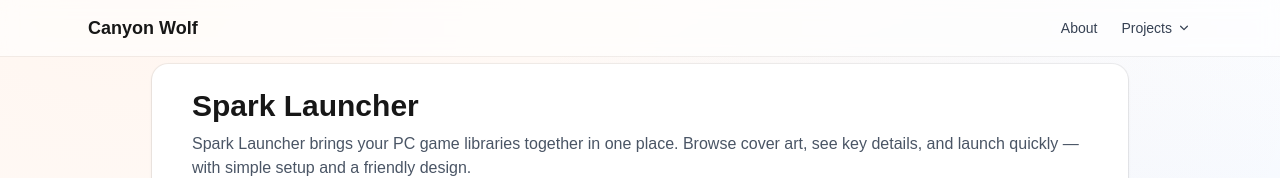
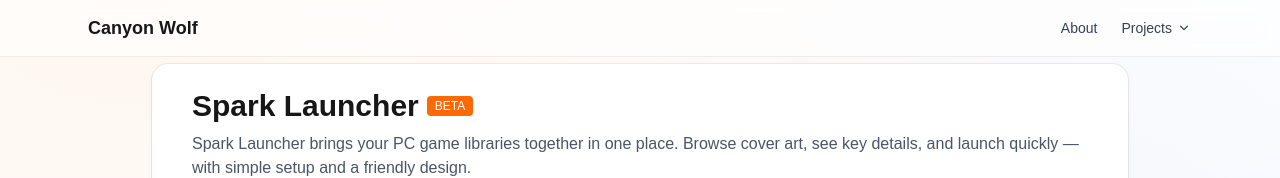
Before and after one commit to cww2697/canyonwolf-web, a Next.js app: page /projects/spark-launcher in a window 1280 px wide. Shown: the top 178 px of the page. Built offline with nearby package versions, Linux system fonts and the light colour scheme.

Commit message:
Mark Spark Launcher as BETA with label in page header

```diff
--- a/src/app/projects/spark-launcher/page.tsx
+++ b/src/app/projects/spark-launcher/page.tsx
@@ -13,8 +13,11 @@
     <main className="p-4 sm:p-6">
       <div className="max-w-4xl mx-auto space-y-6">
         <header className="space-y-2">
-          <h1 className="text-2xl sm:text-3xl font-semibold">Spark Launcher</h1>
-          <p className="text-gray-600 dark:text-gray-300">
+            <div className="flex items-center gap-2">
+                <h1 className="text-2xl sm:text-3xl font-semibold">Spark Launcher</h1>
+                <span className="px-2 py-0.5 text-xs font-medium text-white bg-orange-500 rounded">BETA</span>
+            </div>
+            <p className="text-gray-600 dark:text-gray-300">
               Spark Launcher brings your PC game libraries together in one place. Browse cover art, see key details, and launch quickly — with simple setup and a friendly design.
           </p>
         </header>
```
